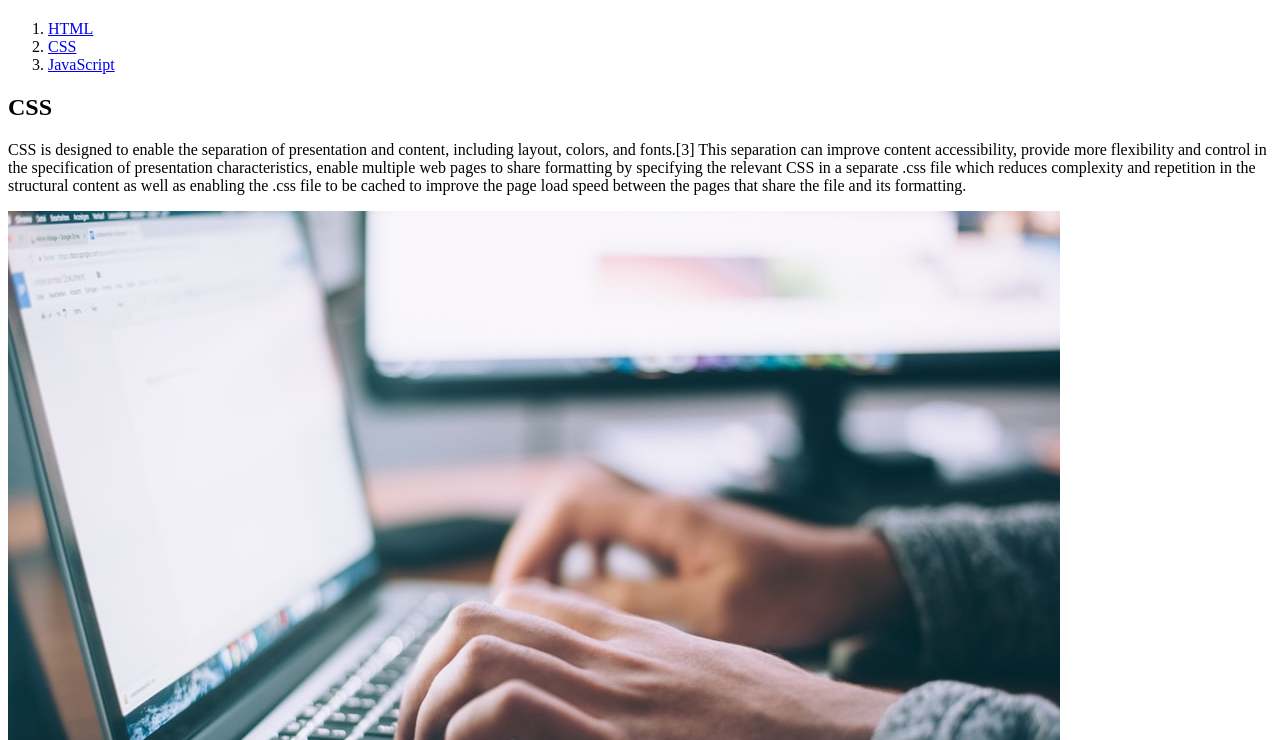
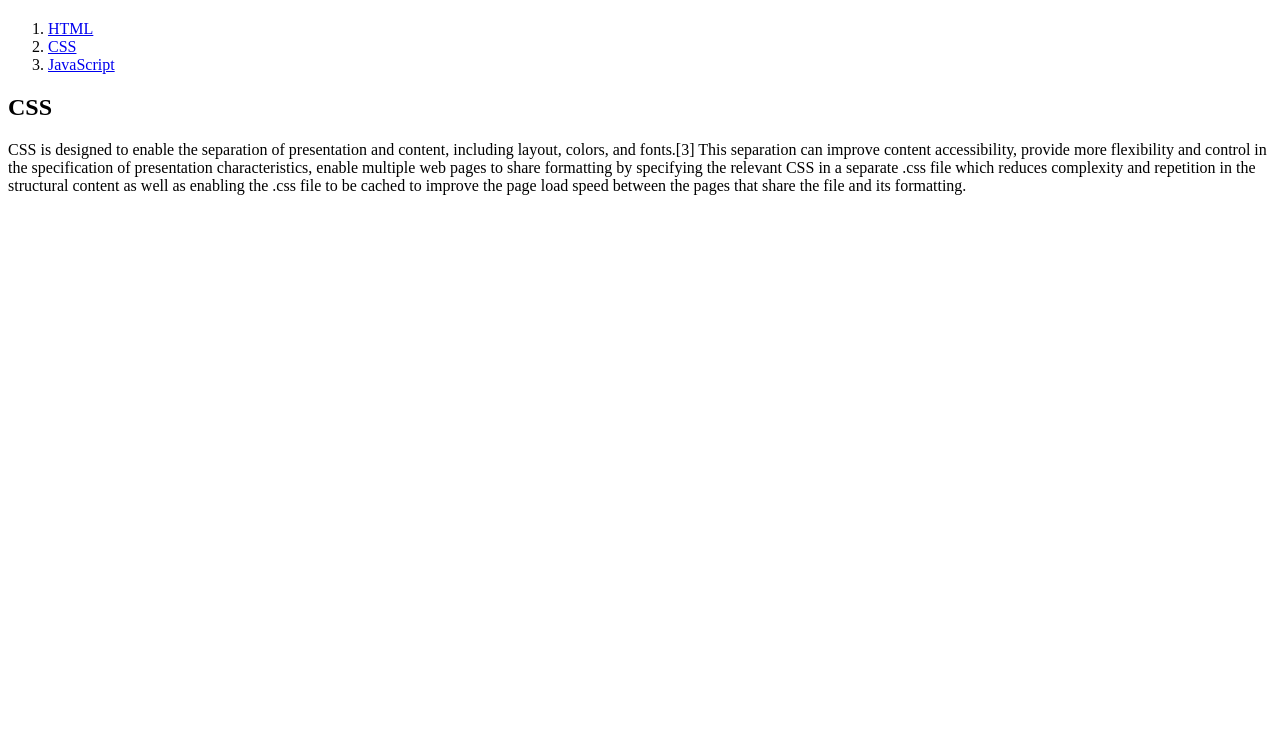
Before and after one commit to yoonkyoungchoi/web1, a plain HTML site: page 2.html in a window 1280 px wide. Shown: the part 60-800 px from the top of the page. Drawn offline with Linux system fonts and the light colour scheme.

Commit message:
Update 2.html

```diff
--- a/2.html
+++ b/2.html
@@ -21,6 +21,5 @@ enable multiple web pages to share formatting by
 specifying the relevant CSS in a separate .css file which
 reduces complexity and repetition in the structural content as well as enabling the .css file to be cached to improve the page load speed between the pages that share the file and its formatting.
 </p>
-<img src="coding.jpg">
 </bod>
 </html>
```
